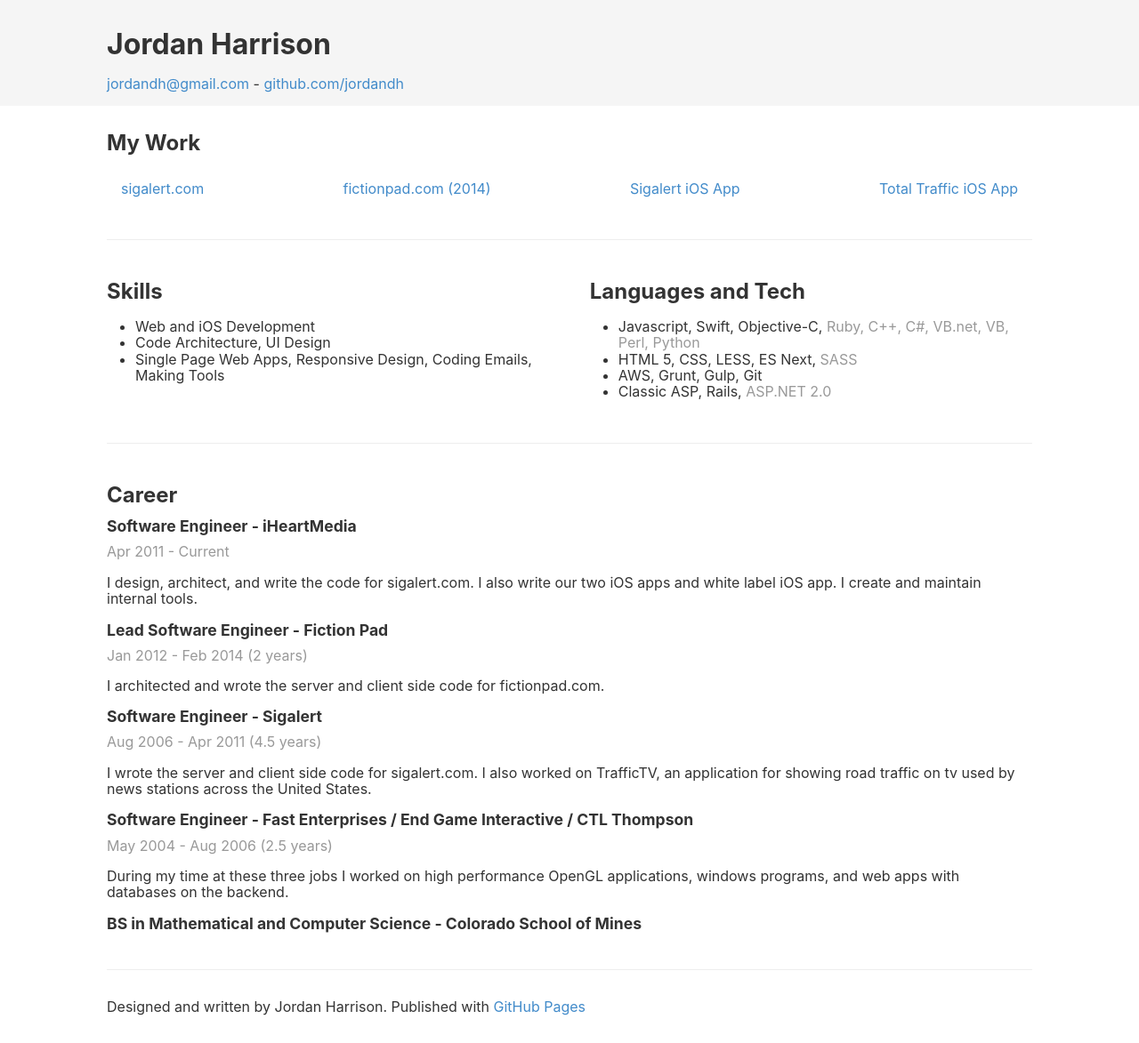
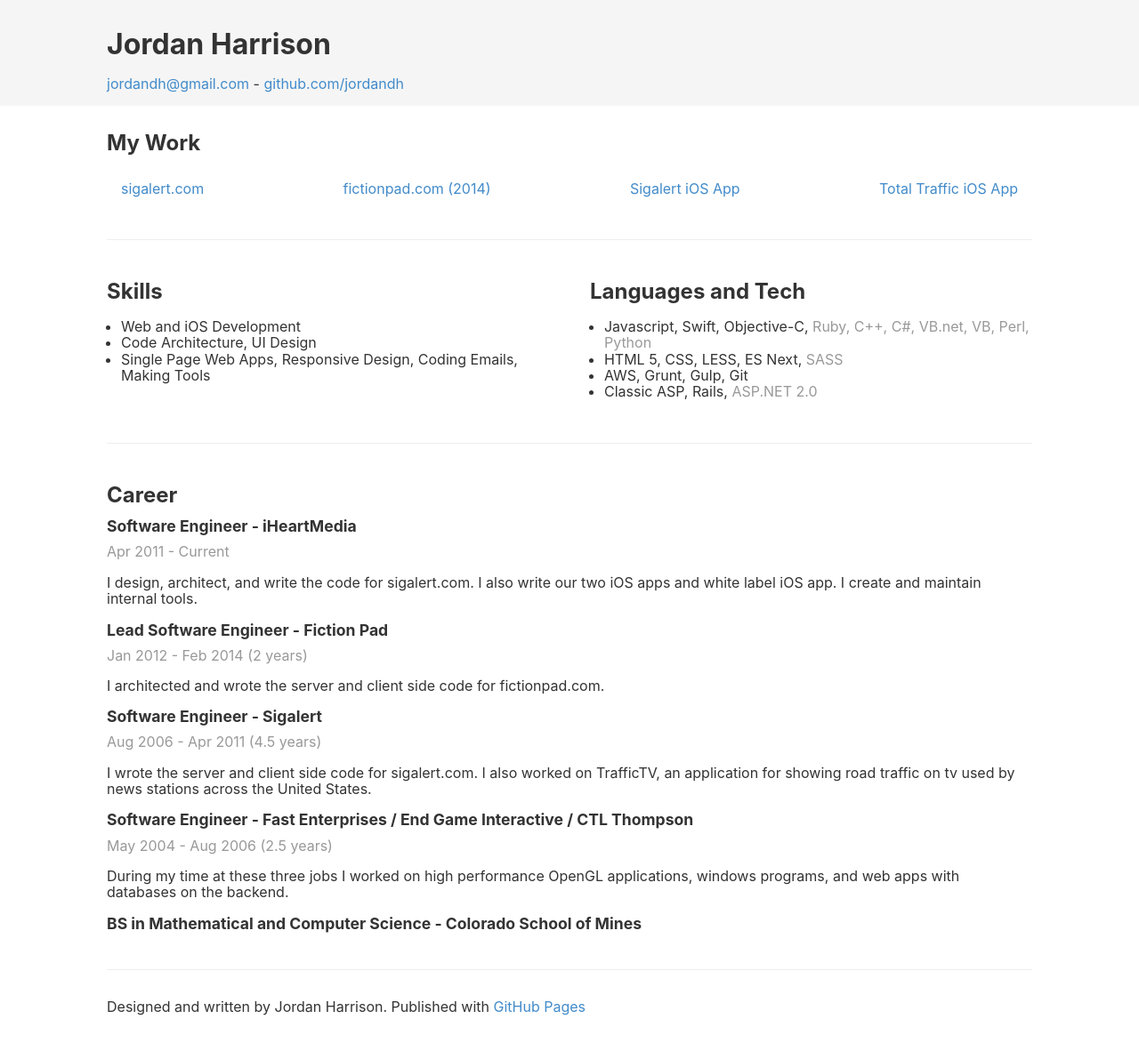
Before and after one commit to jordandh/resume, a Jekyll site: the page built from README.md, in a window 1280 px wide. Shown: the whole page at 89% size. Built offline with Jekyll 4.4.1, drawn with Linux system fonts in a browser that asks for light colours; our own code applies the rules of GitHub Pages for plain Markdown files.

Commit message:
Update style.scss

```diff
--- a/assets/css/style.scss
+++ b/assets/css/style.scss
@@ -41,7 +41,7 @@ p {
 }
 
 ul {
-  padding-left: $content-padding * 2;
+  padding-left: $content-padding;
 }
 
 a {
```
